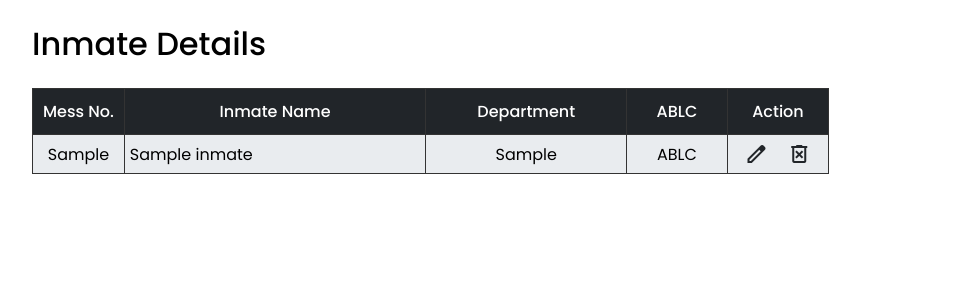
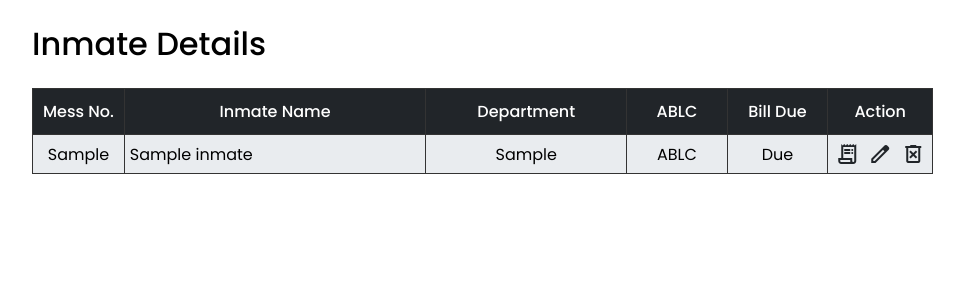
Before and after one commit to devadathsreelayam/mess_app_functional, a Flask app: page /manage_inmates in a window 1280 px wide. Shown: the part 56-356 px from the top of the page, without its empty margins (96-1060 px from the left). Run offline with Flask 3, Linux system fonts and the light colour scheme; tables that the repository leaves empty or names only in its code hold one stand-in row (values such as "Sample post").

Commit message:
Update: added option to mark an inmate with due bills and notify it in log meals

```diff
--- a/database.py
+++ b/database.py
@@ -40,6 +40,24 @@ def get_inmate(mess_no):
 
         return result
     except Exception:
+        return None
+
+
+def mark_due(mess_no):
+    try:
+        connection = __get_db_connection()
+        cursor = connection.cursor(pymysql.cursors.DictCursor)
+        cursor.execute('SELECT is_bill_due FROM inmates WHERE mess_no = %s', (mess_no, ))
+        is_bill_due = cursor.fetchone()['is_bill_due']
+        cursor.execute('UPDATE inmates SET is_bill_due = %s WHERE mess_no = %s', (not is_bill_due, mess_no))
+        connection.commit()
+        cursor.close()
+        connection.close()
+
+        return True
+
+    except Exception as e:
+        print(f'Error occurred while marking fee due: {e}')
         return None
 
 
--- a/main.py
+++ b/main.py
@@ -208,6 +208,7 @@ def get_inmate_details(inmate_id):
             'dinner': inmate['dinner'] if inmate['lunch'] is not None else 0,
             'guest_count': inmate['guest_count'],
             'sg_count': inmate['sg_count'],
+            'is_bill_due': inmate['is_bill_due'],
         })
     else:
         return jsonify({'error': 'Inmate not found'}), 404
@@ -312,6 +313,12 @@ def manage_inmates():
 
     if inmates:
         return render_template('view_inmates.html', inmates=inmates)
+
+
+@app.route('/mark_due/<int:mess_no>', methods=['GET'])
+def mark_due(mess_no):
+    db.mark_due(mess_no)
+    return redirect(url_for('manage_inmates'))
 
 
 @app.route('/get_inmate/<int:inmate_id>', methods=['GET'])
--- a/static/css/log-meals.css
+++ b/static/css/log-meals.css
@@ -179,6 +179,11 @@ header {
     background-color: rgb(231, 0, 0);
 }
 
+.due {
+    background-color: rgb(164, 9, 53);
+    color: #fff;
+}
+
 .person {
     width: 70px;
     height: 70px;
--- a/templates/log_meals.html
+++ b/templates/log_meals.html
@@ -38,6 +38,7 @@
         <span class="mess-number">{{ inmate['mess_no'] }}</span>
         <div class="tags">
             <!-- Status tags -->
+            {% if inmate['is_bill_due'] %}<span class="tag due">DUE</span>{% endif %}
             {% if inmate['breakfast'] %}<span class="tag breakfast active">B</span>{% else %}<span class="tag breakfast disabled">B</span>{% endif %}
             {% if inmate['lunch'] %}<span class="tag lunch active">L</span>{% else %}<span class="tag lunch disabled">L</span>{% endif %}
             {% if inmate['dinner'] %}<span class="tag dinner active">D</span>{% else %}<span class="tag dinner disabled">D</span>{% endif %}
--- a/templates/view_inmates.html
+++ b/templates/view_inmates.html
@@ -16,6 +16,7 @@
                 <th>Inmate Name</th>
                 <th>Department</th>
                 <th>ABLC</th>
+                <th>Bill Due</th>
                 <th>Action</th>
             </tr>
             {% for inmate in inmates %}
@@ -29,7 +30,16 @@
                 <td></td>
                 {% endif %}
 
+                {% if inmate['is_bill_due'] %}
+                <td>Due</td>
+                {% else %}
+                <td></td>
+                {% endif %}
+
                 <td class="actions">
+                    <a href="/mark_due/{{ inmate['mess_no'] }}">
+                        <span class="material-symbols-outlined">receipt_long</span>
+                    </a>
                     <a href="" action="edit" inmate-id="{{ inmate['mess_no'] }}" onclick="editInmate(this); return false;">
                         <span class="material-symbols-outlined">edit</span>
                     </a>
```
Also changed, not shown: static/js/script.js (+8 -1 lines).
